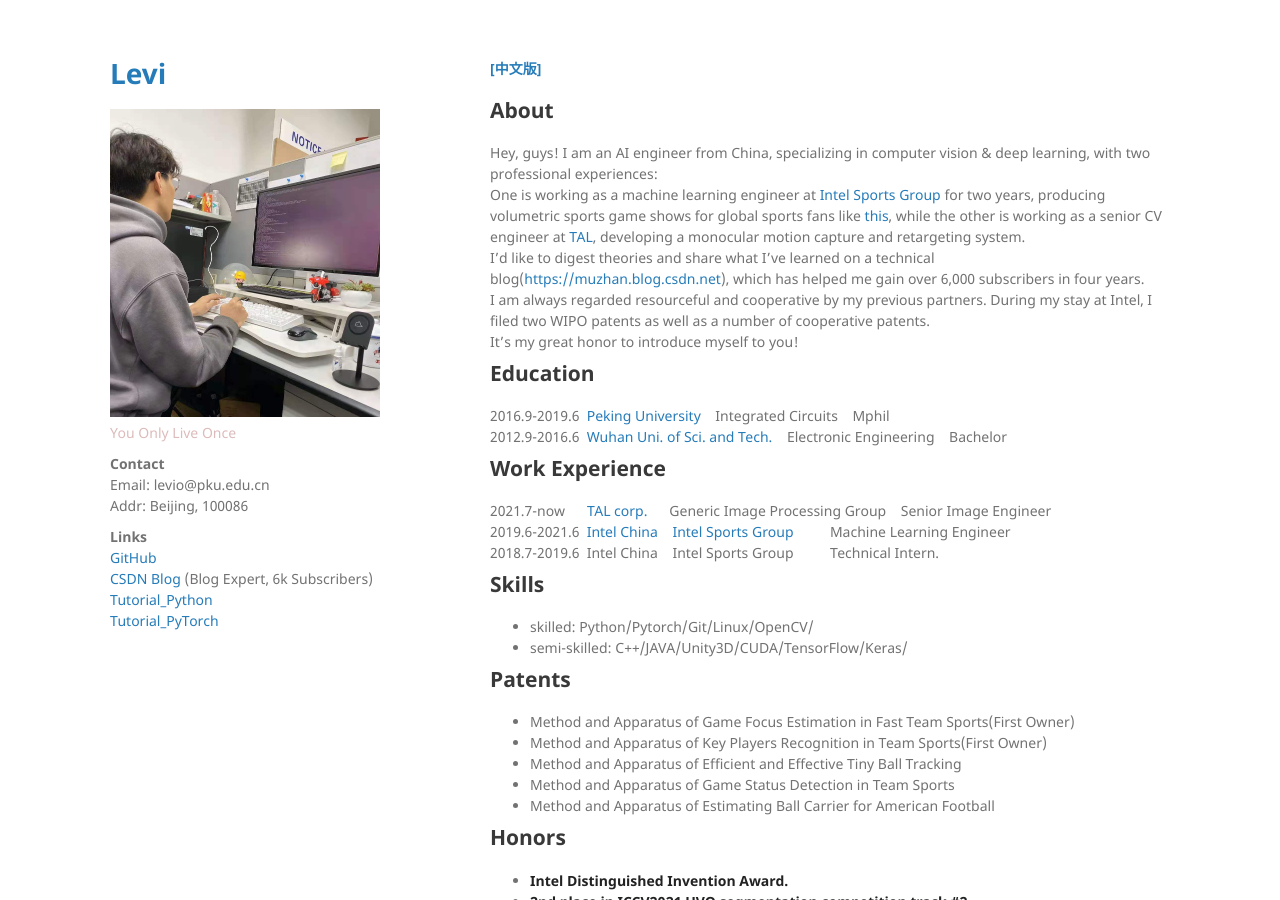
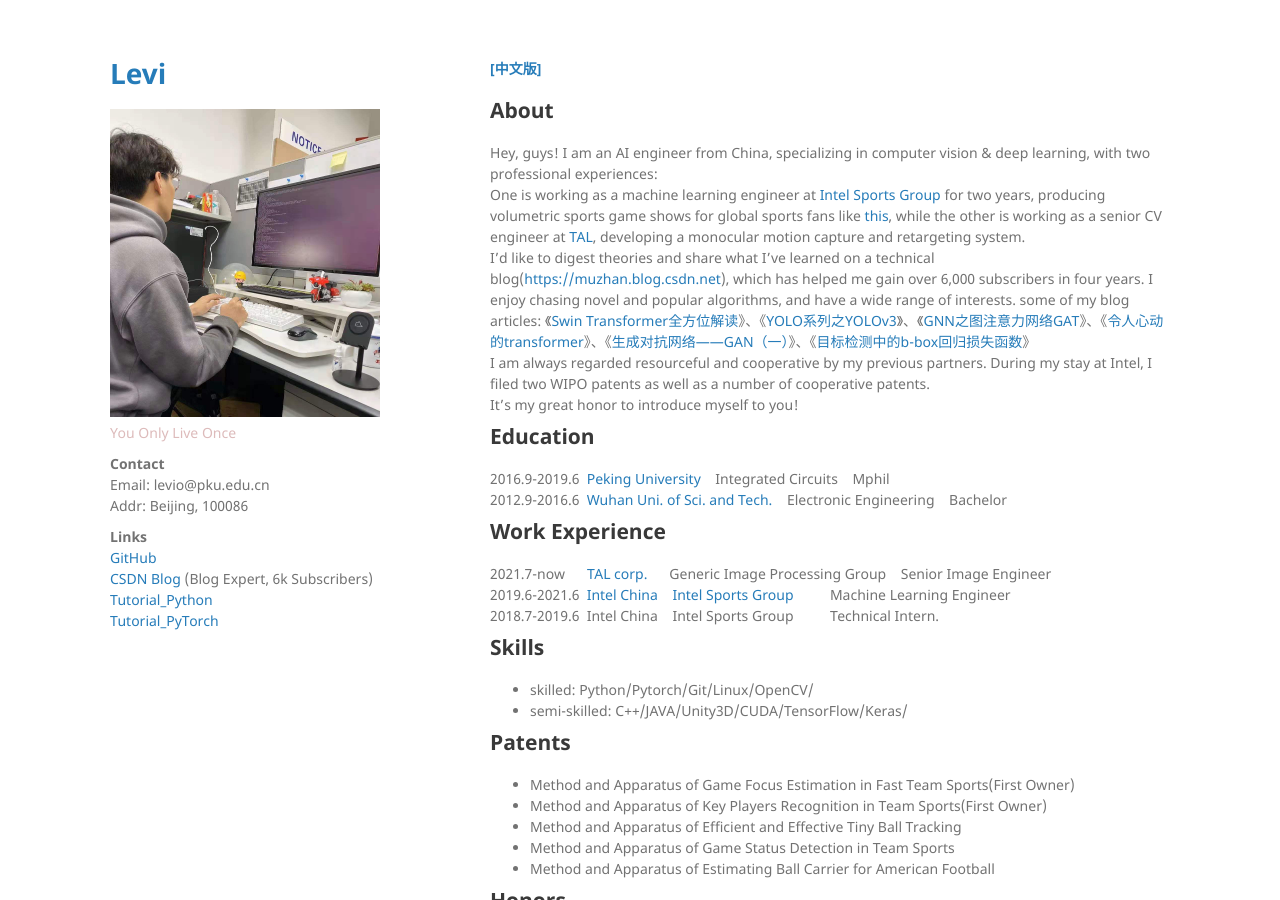
Before and after one commit to leviome/leviome.github.io, a Jekyll site: the page built from index.md, in a window 1280 px wide and 900 px high. Built offline with Jekyll 4.4.1, drawn with Linux system fonts in a browser that asks for light colours; our own code applies the rules of GitHub Pages for plain Markdown files.

Commit message:
Update index.md

```diff
--- a/index.md
+++ b/index.md
@@ -2,7 +2,7 @@
 
 ## About
 Hey, guys! I am an AI engineer from China, specializing in computer vision & deep learning, with two professional experiences: <br>One is working as a machine learning engineer at [Intel Sports Group](https://www.intel.com/content/www/us/en/sports/sports-overview.html) for two years, producing volumetric sports game shows for global sports fans like [this](https://youtu.be/J7xIBoPr83A), while the other is working as a senior CV engineer at [TAL](http://www.100tal.com/), developing a monocular motion capture and retargeting system. <br>
-I'd like to digest theories and share what I've learned on a technical blog([https://muzhan.blog.csdn.net](https://muzhan.blog.csdn.net)), which has helped me gain over 6,000 subscribers in four years. <br>
+I'd like to digest theories and share what I've learned on a technical blog([https://muzhan.blog.csdn.net](https://muzhan.blog.csdn.net)), which has helped me gain over 6,000 subscribers in four years. I enjoy chasing novel and popular algorithms, and have a wide range of interests. some of my blog articles: 《[Swin Transformer全方位解读](https://blog.csdn.net/leviopku/article/details/120826980)》、《[YOLO系列之YOLOv3](https://blog.csdn.net/leviopku/article/details/82660381)》、《[GNN之图注意力网络GAT](https://zhuanlan.zhihu.com/p/112938037)》、《[令人心动的transformer](https://blog.csdn.net/leviopku/article/details/115614056)》、《[生成对抗网络——GAN（一）](https://blog.csdn.net/leviopku/article/details/81292192)》、《[目标检测中的b-box回归损失函数](https://blog.csdn.net/leviopku/article/details/114655338)》<br>
 I am always regarded resourceful and cooperative by my previous partners. During my stay at Intel, I filed two WIPO patents as well as a number of cooperative patents. <br>
 It's my great honor to introduce myself to you!
 ## Education
```
